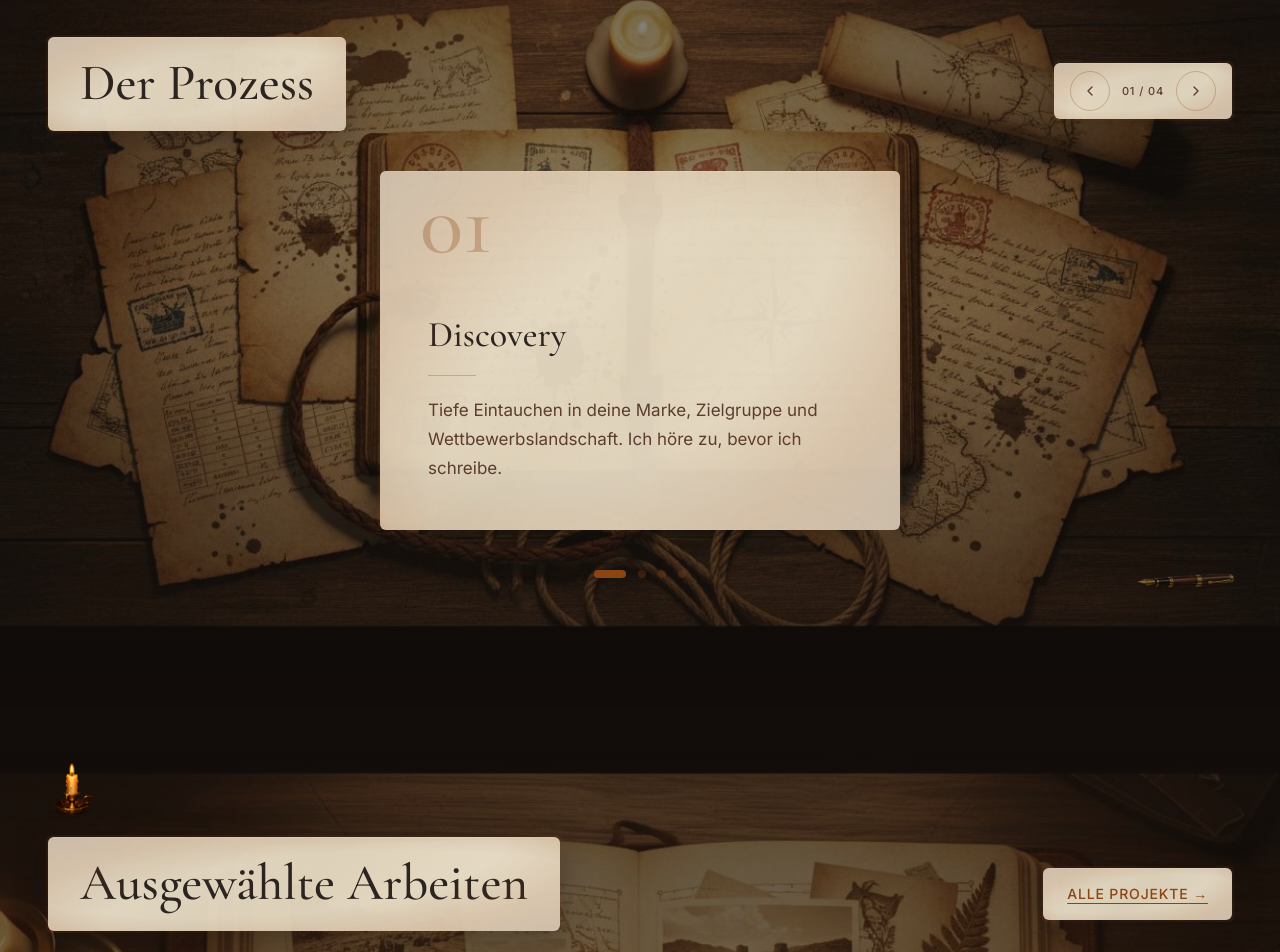
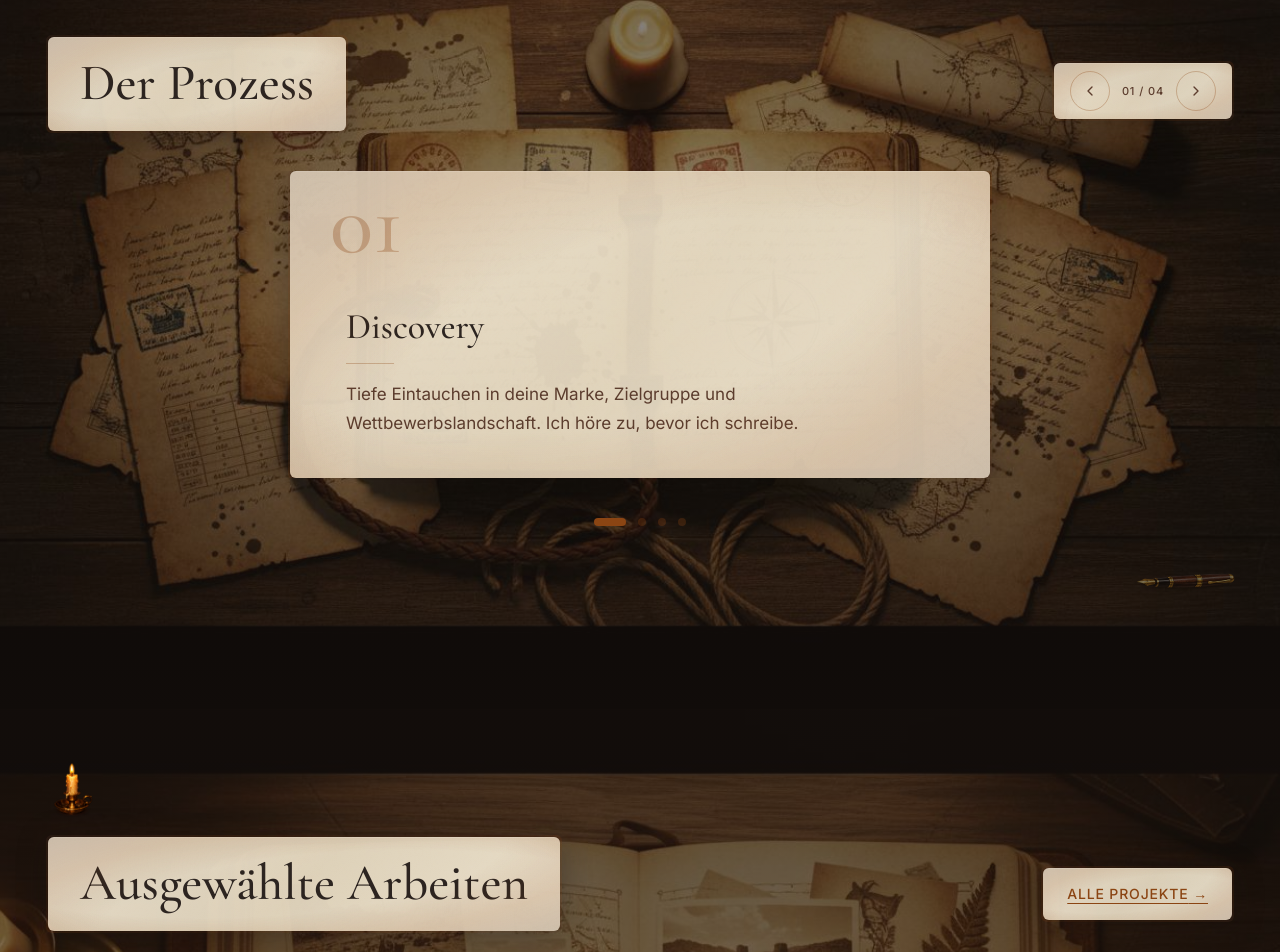
Before and after one commit to qwertyhamburg1/teog3, a React (Vite) app: page / in a window 1280 px wide. Shown: the part 1327-2279 px from the top of the page. Built offline with nearby package versions, Linux system fonts and the light colour scheme.

Commit message:
Update Services.tsx

```diff
--- a/src/sections/Services.tsx
+++ b/src/sections/Services.tsx
@@ -109,7 +109,7 @@ export default function Process() {
               animate="center"
               exit="exit"
               transition={{ duration: 0.5, ease: [0.25, 0.1, 0.25, 1] }}
-              className="aged-paper burned-edges rounded-sm p-10 lg:p-12 max-w-[520px] mx-auto relative"
+              className="aged-paper burned-edges rounded-sm px-10 lg:px-14 pt-8 pb-8 lg:pt-10 lg:pb-10 max-w-[700px] mx-auto relative"
               style={{ transform: `rotate(${current % 2 === 0 ? 0.5 : -0.5}deg)` }}
             >
               {/* Number — absolutely positioned at top */}
@@ -125,7 +125,7 @@ export default function Process() {
                 {step.title}
               </h3>
 
-              <div className="w-12 h-[1px] bg-[#8B4513]/30 my-5" />
+              <div className="w-12 h-[1px] bg-[#8B4513]/30 my-4" />
               <p className="font-sans text-[16px] lg:text-[17px] text-[#5C3D2E] leading-[1.7]">
                 {step.body}
               </p>
```
